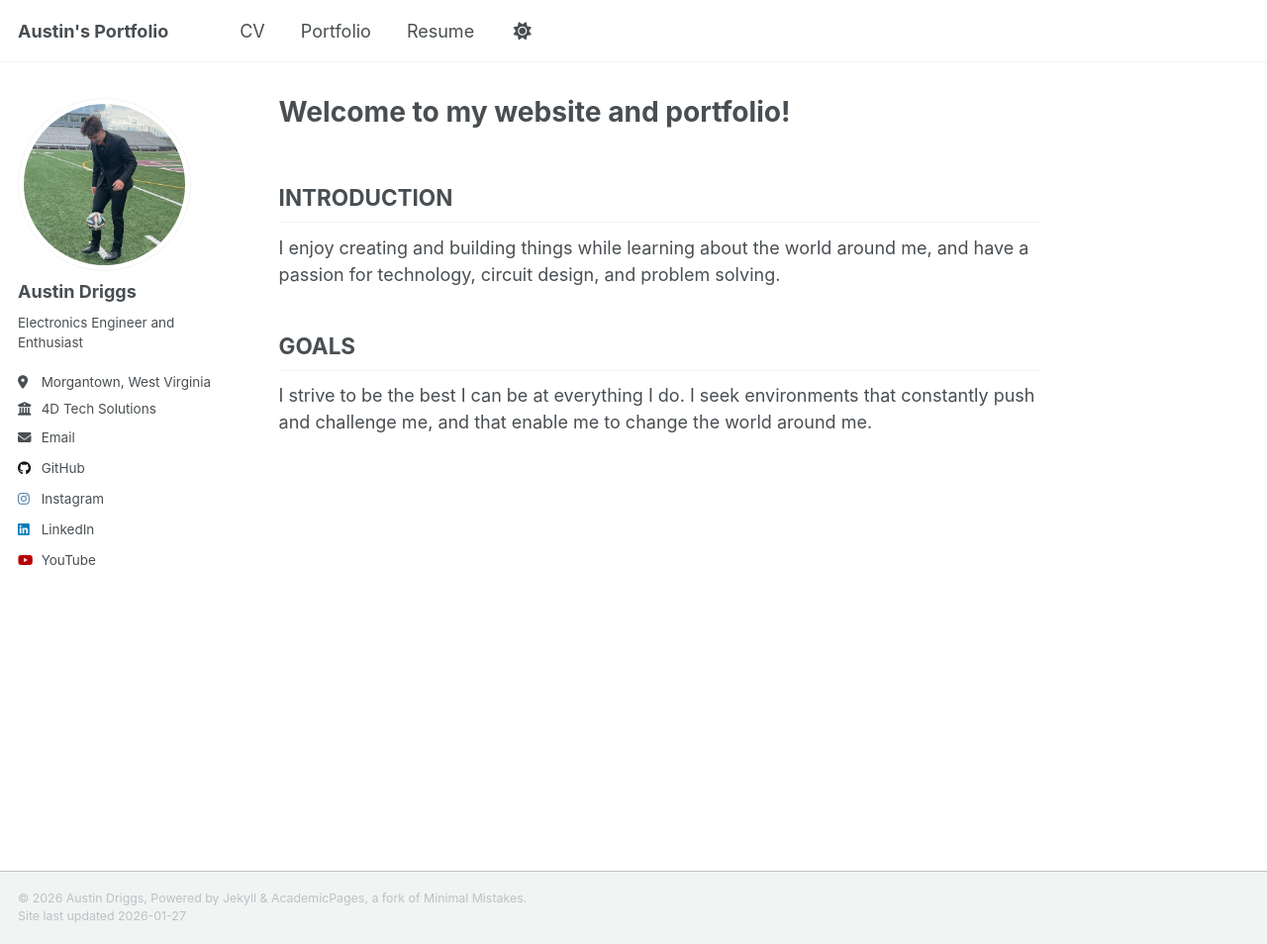
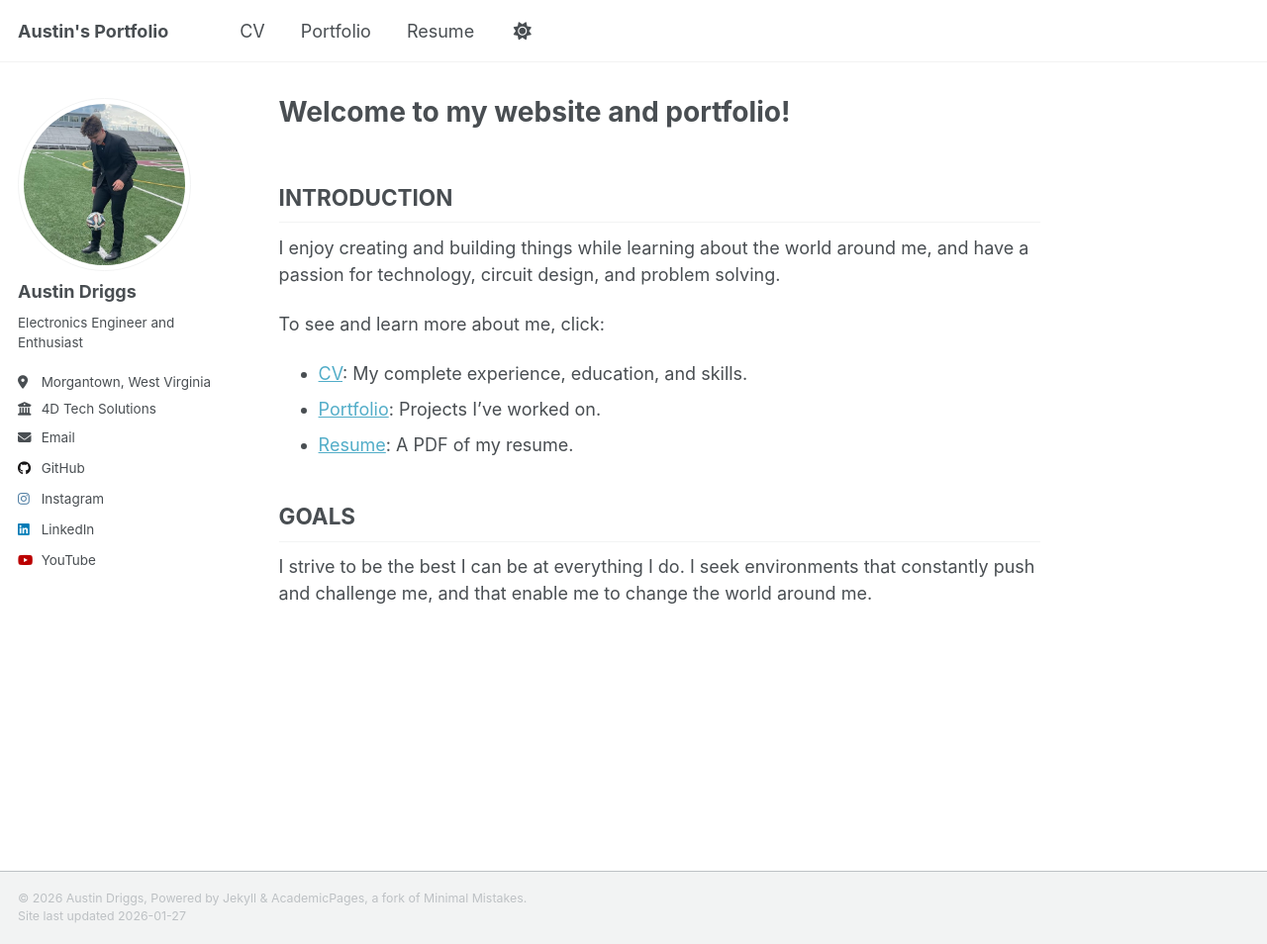
Before and after one commit to austindriggs/austindriggs.github.io, a Jekyll site: the page built from _pages/about.md, in a window 1280 px wide and 954 px high. Shown: the whole window at 99% size. Built offline with Jekyll 4.4.1, drawn with Linux system fonts in a browser that asks for light colours; a script that is not in the unit is left out.

Commit message:
added links

```diff
--- a/_pages/about.md
+++ b/_pages/about.md
@@ -11,6 +11,11 @@ redirect_from:
 
 I enjoy creating and building things while learning about the world around me, and have a passion for technology, circuit design, and problem solving.
 
+To see and learn more about me, click:
+- [CV](https://austindriggs.github.io/cv/): My complete experience, education, and skills.
+- [Portfolio](https://austindriggs.github.io/portfolio/): Projects I've worked on.
+- [Resume](https://austindriggs.github.io/files/resume_austindriggs.pdf): A PDF of my resume.
+
 
 ## GOALS
 
```
